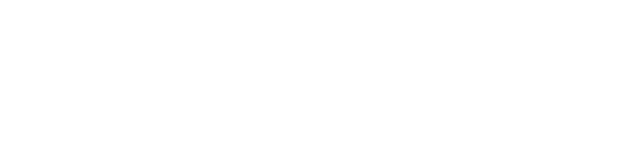
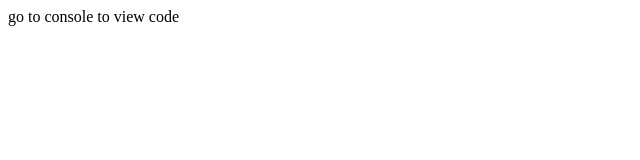
Before and after one commit to abhinavakarsh/module-4, a plain HTML site: page Untitled-3.html in a window 1280 px wide. Shown: the whole page, without its empty margins (0-640 px from the left). Drawn offline with Linux system fonts and the light colour scheme.

Commit message:
[second commit]

```diff
--- a/Untitled-3.html
+++ b/Untitled-3.html
@@ -7,6 +7,7 @@
     <title>Document</title>
 </head>
 <body>
+    go to console to view code
     <script src="/untitled-3.js">
 
     </script>
```
